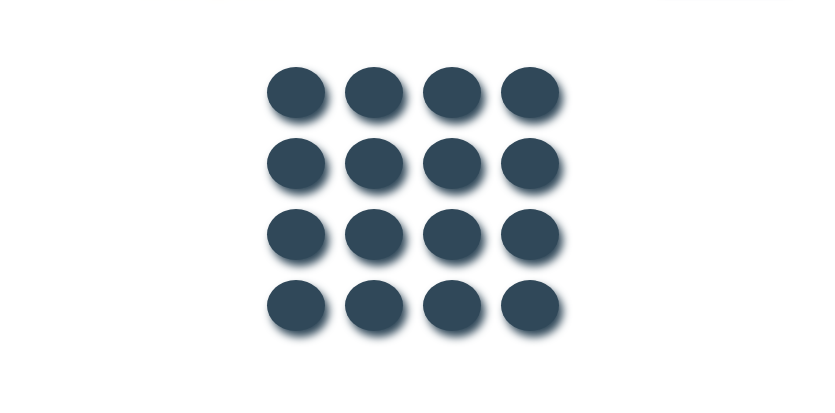
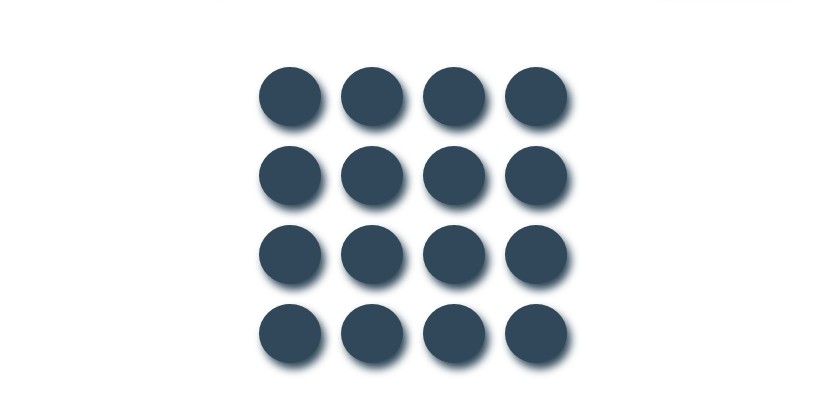
Before and after one commit to esmomerr/Memory_Game, a plain HTML site: page index.html in a window 1280 px wide. Shown: the part 107-520 px from the top of the page, without its empty margins (227-1062 px from the left). Drawn offline with Linux system fonts and the light colour scheme; a web font is replaced by a local one.

Commit message:
css düzenlemeleri yapıldı

```diff
--- a/assets/CSS/memory-game.css
+++ b/assets/CSS/memory-game.css
@@ -8,6 +8,10 @@
 }
 
 .container{
+    display: flex;
+    flex-direction: column;
+    justify-content: center;
+    align-items: center;
     max-width: 1110px;
     margin: 43px auto;
 }
@@ -19,6 +23,7 @@
     align-items: center;
     flex-direction: column;
     gap: 10px;
+    /* margin-top: 50px; */
 }
 
 .navbar{
@@ -43,10 +48,10 @@
     color: #fff;
     background-color: #fda214;
     font-family: Hahmlet;
-    font-size: 12px;
-    font-weight: 500;
+    font-size: 18px;
+    font-weight: 600;
     border-radius: 12px;
-    padding: 6px 12px;
+    padding: 12px 24px;
     margin-bottom: 22px;
     border: none;
     box-shadow: 4px 6px 8px #304859;
@@ -58,7 +63,7 @@
     display: flex;
     flex-wrap: wrap;
     justify-content: center;
-    width: 225px;
+    width: 350px;
     margin: 0px auto;
     list-style-type: none;
     padding: 0;
@@ -67,8 +72,8 @@
         display: inline-block;
         color: #304859;
         color: transparent;
-        font-size: 15px;
-        padding: 7px 13px;
+        font-size: 20px;
+        padding: 17px 25px;
         border-radius: 50%;
         background: #304859;
         user-select: none;
@@ -93,6 +98,9 @@
 
 /* Tablet responsive */
 @media (width >= 668px) {
+    .container{
+        display: block;
+    }
     /* header */
     .header{
         display: flex;
@@ -109,18 +117,18 @@
     }
 
     .new-btn{
-        font-size: 15px;
+        font-size: 18px;
         font-weight: 700;
-        padding: 10px 18px;
+        padding: 14px 23px;
     }
     /* header end */
 
     .gameBox{
-        width: 250px;
+        width: 350px;
         gap: 18px;
         li {
             font-size: 16px;
-            padding: 10px 18px;
+            padding: 17px 25px;
         }
     }
 }
@@ -150,11 +158,11 @@
     /* header end */
 
     .gameBox{
-        width: 305px;
+        width: 350px;
         gap: 20px;
         li {
             font-size: 20px;
-            padding: 14px 24px;
+            padding: 18px 26px;
         }
     }
 }
```
